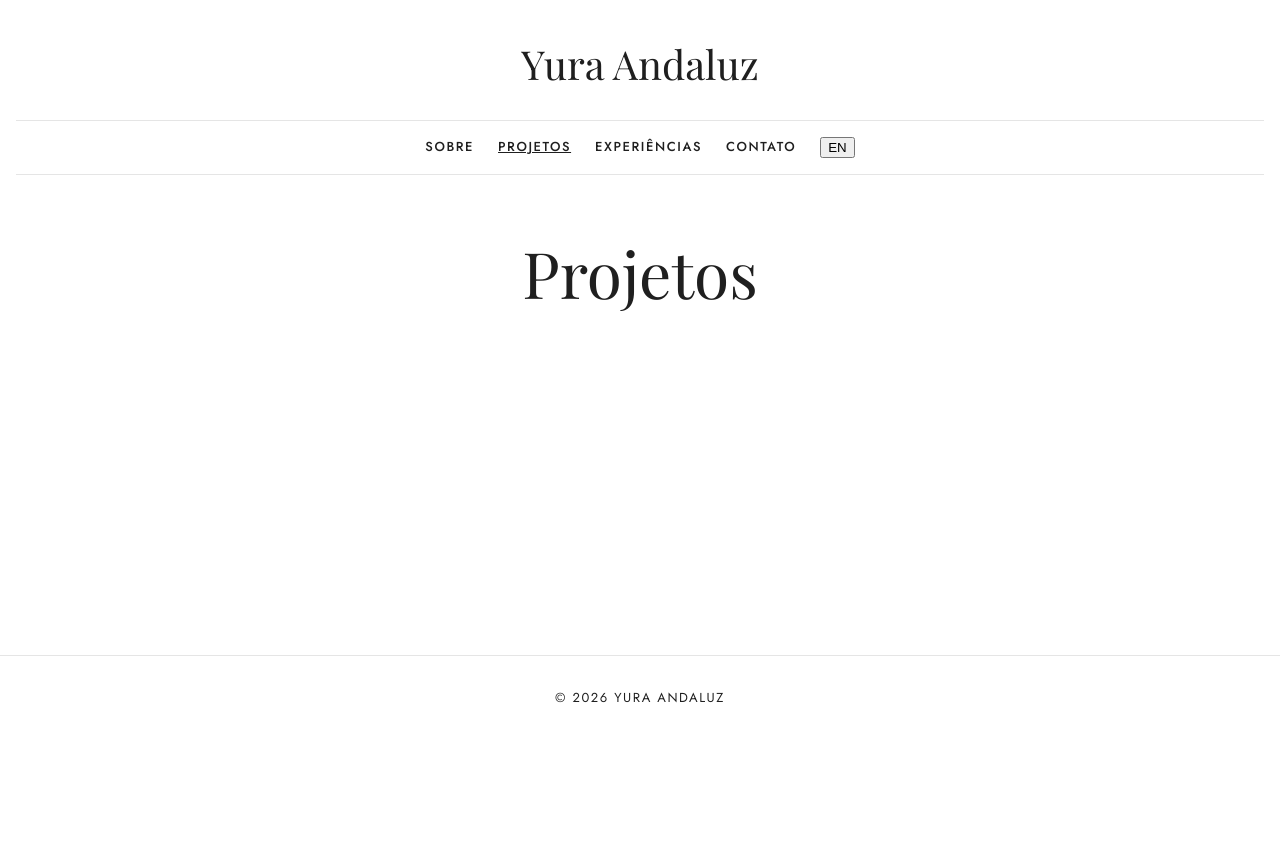
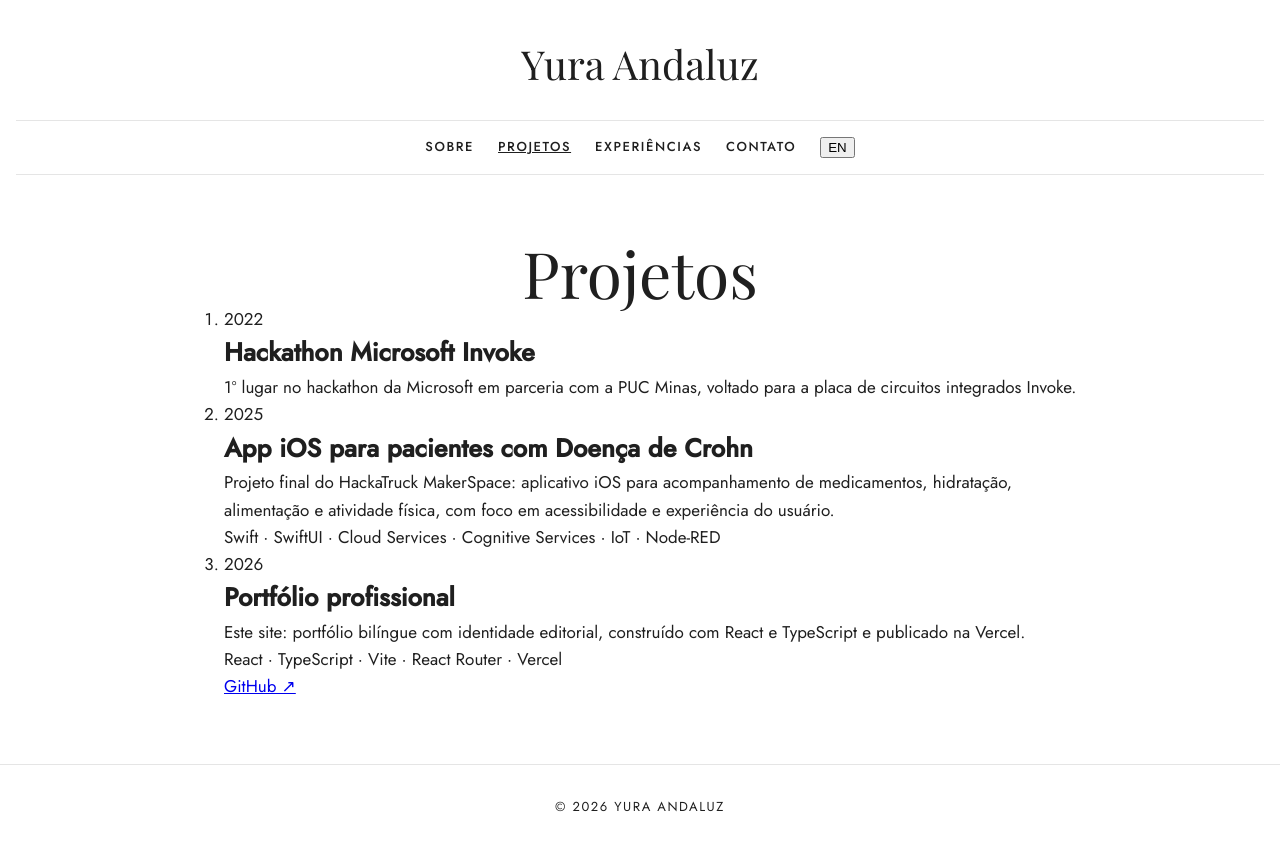
Before and after one commit to yuracandaluz/portfolio, a React app: page /projetos in a window 1280 px wide. Before the commit the page ends 800 px from the top, so only its background shows below. Built offline with nearby package versions, Linux system fonts and the light colour scheme; the HTML template or start-up script is replaced by a standard one.

Commit message:
feat: add projects data and timeline page

```diff
--- /dev/null
+++ b/src/data/projects.ts
@@ -0,0 +1,46 @@
+import type { Bilingual } from '../i18n/LanguageContext'
+
+export interface Project {
+  id: string
+  name: string
+  year: number
+  description: Bilingual
+  technologies: string[]
+  githubUrl?: string
+  image?: string
+}
+
+// TODO: complete githubUrl and image for each project, and add up to 5 projects in total.
+export const projects: Project[] = [
+  {
+    id: "invoke-hackathon",
+    name: "Hackathon Microsoft Invoke",
+    year: 2022,
+    description: {
+      pt: "1º lugar no hackathon da Microsoft em parceria com a PUC Minas, voltado para a placa de circuitos integrados Invoke.",
+      en: "1st place at the Microsoft hackathon held with PUC Minas, built around the Invoke integrated circuit board.",
+    },
+    technologies: [], // TODO
+  },
+  {
+    id: "crohn-app",
+    name: "App iOS para pacientes com Doença de Crohn",
+    year: 2025,
+    description: {
+      pt: "Projeto final do HackaTruck MakerSpace: aplicativo iOS para acompanhamento de medicamentos, hidratação, alimentação e atividade física, com foco em acessibilidade e experiência do usuário.",
+      en: "Final project of the HackaTruck MakerSpace: an iOS app to track medication, hydration, nutrition and physical activity, focused on accessibility and user experience.",
+    },
+    technologies: ["Swift", "SwiftUI", "Cloud Services", "Cognitive Services", "IoT", "Node-RED"],
+  },
+  {
+    id: "portfolio",
+    name: "Portfólio profissional",
+    year: 2026,
+    description: {
+      pt: "Este site: portfólio bilíngue com identidade editorial, construído com React e TypeScript e publicado na Vercel.",
+      en: "This website: a bilingual portfolio with an editorial identity, built with React and TypeScript and deployed on Vercel.",
+    },
+    technologies: ["React", "TypeScript", "Vite", "React Router", "Vercel"],
+    githubUrl: "https://github.com/yuracandaluz/portfolio",
+  },
+]
--- a/src/pages/Projects.tsx
+++ b/src/pages/Projects.tsx
@@ -1,3 +1,32 @@
+import { projects } from '../data/projects'
+import { useLanguage } from '../i18n/LanguageContext'
+
 export default function Projects() {
-  return <h1 className="title">Projetos</h1>
+  const { lang } = useLanguage()
+  const sorted = [...projects].sort((a, b) => a.year - b.year)
+  return (
+    <>
+      <h1 className="title">{lang === 'pt' ? 'Projetos' : 'Projects'}</h1>
+      <ol className="timeline">
+        {sorted.map((project) => (
+          <li key={project.id} className="timeline-item">
+            <p className="caption">{project.year}</p>
+            <h2 className="subtitle">{project.name}</h2>
+            {project.image && (
+              <img className="project-image" src={project.image} alt={project.name} />
+            )}
+            <p>{project.description[lang]}</p>
+            {project.technologies.length > 0 && (
+              <p className="tags">{project.technologies.join(' · ')}</p>
+            )}
+            {project.githubUrl && (
+              <a className="link" href={project.githubUrl} target="_blank" rel="noreferrer">
+                GitHub ↗
+              </a>
+            )}
+          </li>
+        ))}
+      </ol>
+    </>
+  )
 }
```
